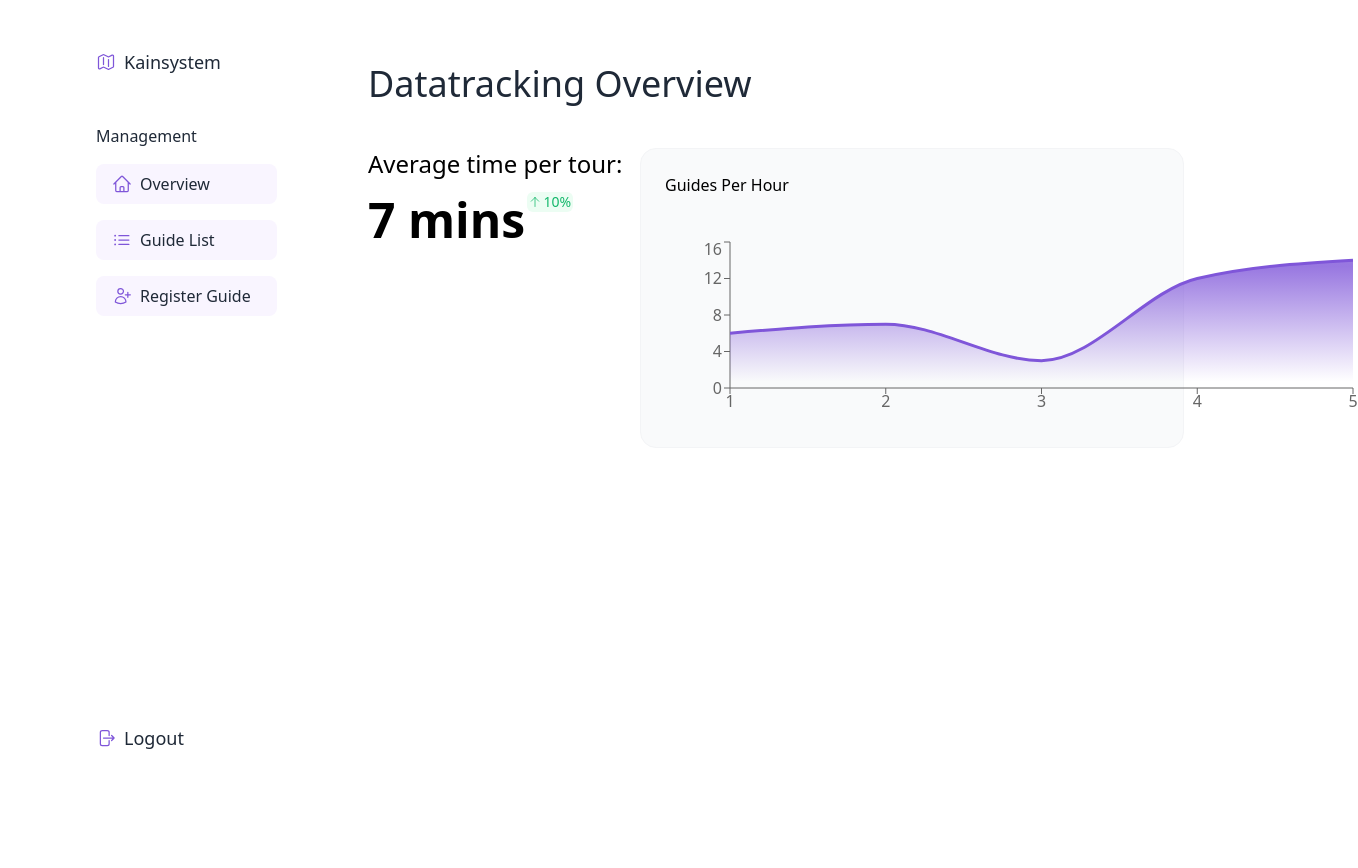
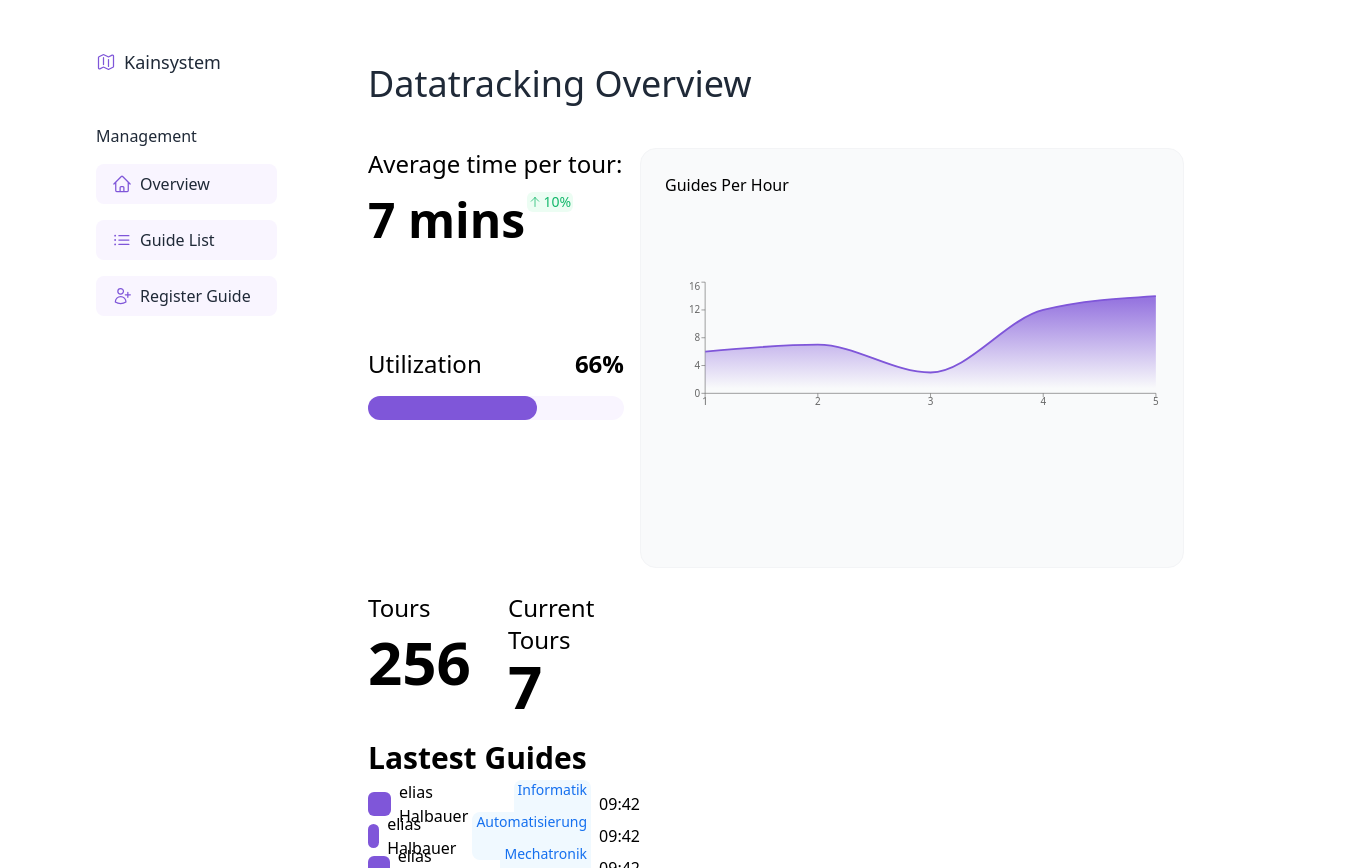
Before and after one commit to Jauki/KainGuides, a React (Create React App) app in the folder frontend/kainguides/: page /dashboard in a window 1280 px wide. Shown: the top 868 px of the page, 1358 px wide, since content can reach past the window. Before the commit the page ends 800 px from the top, so only its background shows below. Built offline with nearby package versions, Linux system fonts and the light colour scheme.

Commit message:
added: utilization, tours, guidelist

```diff
--- a/frontend/kainguides/src/common/statitems/AvgTimePerTour.tsx
+++ b/frontend/kainguides/src/common/statitems/AvgTimePerTour.tsx
@@ -19,8 +19,8 @@ const AvgTimePerTour = ({avgTime, change} : AvgTimePerTourProps) => {
     }
 
     return (
-        <div className="col-span-3">
-            <h1 className="text-2xl">Average time per tour:</h1>
+        <div className="col-span-3 row-span-1">
+            <h1>Average time per tour:</h1>
             <div className="text-5xl font-bold">
                 <div className="relative inline-block mt-4">
                     {avgTime} mins
--- a/frontend/kainguides/src/common/statitems/GuidesPerHour.tsx
+++ b/frontend/kainguides/src/common/statitems/GuidesPerHour.tsx
@@ -12,10 +12,10 @@ const GuidesPerHour = () => {
     ]
 
     return (
-        <div className="col-span-6 bg-gray-50 border border-gray-100 rounded-2xl p-6 font-medium">
+        <div className="col-span-6 bg-gray-50 border border-gray-100 rounded-2xl p-6 font-medium row-span-3">
             <div>Guides Per Hour</div>
-            <div className="w-full mt-10">
-                <AreaChart data={data} width={693} height={186}>
+            <div className="w-full mt-10 flex justify-center items-center">
+                <AreaChart data={data} width={800} height={220}>
                     <defs>
                         <linearGradient id="colorUv" x1="0" y1="0" x2="0" y2="1">
                         <stop offset="5%" stopColor="#7F56D9" stopOpacity={0.8}/>
--- /dev/null
+++ b/frontend/kainguides/src/common/statitems/NumTours.tsx
@@ -0,0 +1,27 @@
+import React from 'react'
+
+type NumToursProps = {
+  allTours : number,
+  currTours : number
+}
+
+const NumTours = ({allTours, currTours} : NumToursProps) => {
+  return(
+    <div className='col-span-3 h-full grid grid-cols-2 gap-2 row-start-4'>
+      <div className='flex flex-col gap-2'>
+        <h1>Tours</h1>
+        <div className='text-6xl font-bold'>
+          {allTours}
+        </div>
+      </div>
+      <div>
+        <h1>Current Tours</h1>
+        <div className='text-6xl font-bold'>
+          {currTours}
+        </div>
+      </div>
+    </div>
+  )
+}
+
+export default NumTours;
--- /dev/null
+++ b/frontend/kainguides/src/common/statitems/Utilization.tsx
@@ -0,0 +1,26 @@
+import React from 'react'
+
+type UtilizationProps = {
+  percentage: number
+}
+
+const Utilization = ({percentage} : UtilizationProps) => {
+
+  const barWidth = {
+    width: percentage + "%"
+  }
+
+  return(
+    <div className='col-span-3 pr-4 flex flex-col gap-4 mt-auto'>
+      <div className='flex justify-between'>
+        <h1>Utilization</h1>
+        <h1 className='font-bold'>{percentage}%</h1>
+      </div>
+        <div className='w-full h-6 bg-primary50 rounded-full'>
+          <div className='bg-primary rounded-full h-full' style={barWidth}></div>
+        </div>
+    </div>
+  )
+}
+
+export default Utilization;
--- /dev/null
+++ b/frontend/kainguides/src/common/statitems/latestGuides/LatestGuidesList.tsx
@@ -0,0 +1,19 @@
+import React from 'react'
+import SingleGuide from './SingleGuide'
+
+type LatestGuidesListProps = {
+  latestGuidesList : Array<any>,
+}
+
+const LatestGuidesList = ({latestGuidesList} : LatestGuidesListProps) => {
+  return(
+    <div>
+      <h1 className='font-semibold text-3xl mb-4'>Lastest Guides</h1>
+      {
+        latestGuidesList.map(guide => <SingleGuide guide={guide}/>)
+      }
+    </div>
+  )
+}
+
+export default LatestGuidesList;
--- /dev/null
+++ b/frontend/kainguides/src/common/statitems/latestGuides/SingleGuide.tsx
@@ -0,0 +1,21 @@
+import React from 'react'
+
+type SingleGuideProps = {
+  guide : any
+}
+
+const SingleGuide = ({guide} : SingleGuideProps) => {
+  return(
+    <div className='w-full flex h-6 my-2 items-center justify-between gap-2'>
+      {/* ToDo: find real color */}
+      <div className='bg-primary rounded-md h-full w-6'></div>{/* square next to name */}
+      <div className='flex flex-grow gap-4'>
+        <div>{guide.name.substring(0,14)}</div>
+        <div className='text-sm text-informatik py-0 px-1 bg-blueLight rounded-lg'>{guide.dept}</div>
+      </div>
+      <div>09:42 </div>
+    </div>
+  )
+}
+
+export default SingleGuide;
--- a/frontend/kainguides/src/index.css
+++ b/frontend/kainguides/src/index.css
@@ -1,3 +1,9 @@
 @tailwind base;
 @tailwind components;
 @tailwind utilities;
+
+@layer base {
+  h1 {
+    @apply text-2xl;
+  }
+}
--- a/frontend/kainguides/src/pages/dashboard/components/Stats.tsx
+++ b/frontend/kainguides/src/pages/dashboard/components/Stats.tsx
@@ -1,15 +1,48 @@
-import React from "react";
+import React, {FunctionComponent} from "react";
+import { EnumDeclaration } from "typescript";
+import { DepartmentEnum } from "../../../common/departments";
 import Header from "../../../common/Header";
 import AvgTimePerTour from "../../../common/statitems/AvgTimePerTour";
 import GuidesPerHour from "../../../common/statitems/GuidesPerHour";
+import LatestGuidesList from "../../../common/statitems/latestGuides/LatestGuidesList";
+import NumTours from "../../../common/statitems/NumTours";
+import Utilization from "../../../common/statitems/Utilization";
 
-const Stats = () => {
+const guides : Array<{name: string, dept: DepartmentEnum}> = [
+    {
+        name: "elias Halbauer",
+        dept: DepartmentEnum.Informatik,
+    },
+    {
+        name: "elias Halbauer",
+        dept: DepartmentEnum.Automatisierung,
+    },
+    {
+        name: "elias Halbauer",
+        dept: DepartmentEnum.Mechatronik,
+    },
+    {
+        name: "elias Halbauer",
+        dept: DepartmentEnum.Mechatronik,
+    },
+    {
+        name: "elias Halbauer",
+        dept: DepartmentEnum.Mechatronik,
+    },
+]
+
+const Stats : FunctionComponent = () => {
     return(
         <div className="w-full h-full flex flex-col">
             <Header headline={"Datatracking Overview"} />
-            <div className="grid grid-cols-9 pt-11">
+            <div className="grid grid-cols-9 h-full pt-11 grid-rows-6 gap-y-6">
                 <AvgTimePerTour avgTime={7} change={10}/>
                 <GuidesPerHour />
+                <Utilization percentage={66}/>
+                <NumTours allTours={256} currTours={7} />
+                <div className="col-span-3 row-start-5 row-span-2">
+                    <LatestGuidesList latestGuidesList={guides}/>
+                </div>
             </div>
         </div>
     )
--- a/frontend/kainguides/tailwind.config.js
+++ b/frontend/kainguides/tailwind.config.js
@@ -7,7 +7,8 @@ module.exports = {
   theme: {
     extend: {
       colors: {
-        informatik: "#2222FF",
+        informatik: "#1570EF",
+        blueLight: "#F0F9FF",
         primary: "#7F56D9",
         primary50: "#F9F5FF",
         success50: "#ECFDF3",
```
Also changed, not shown: 1 other file (tests, documents, lock files or other folders).
